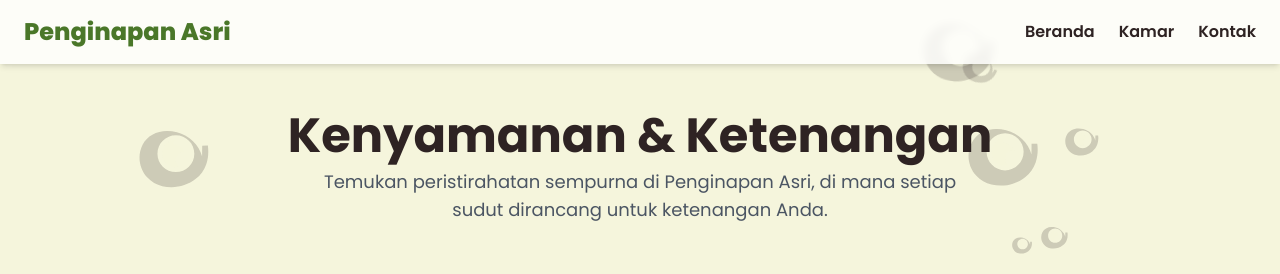
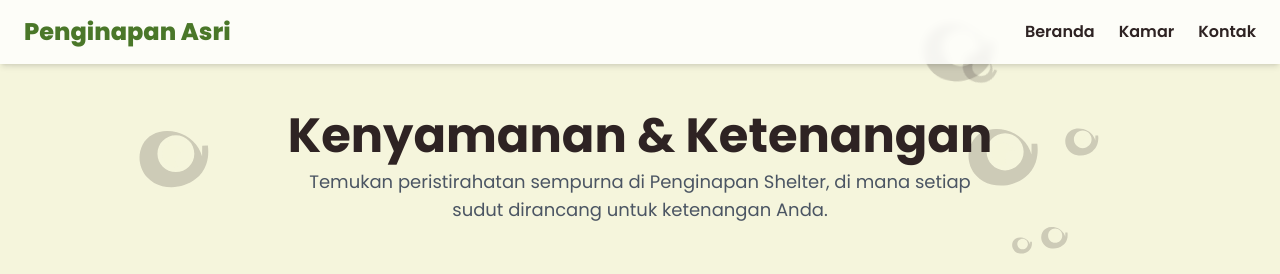
Before and after one commit to ridhoarazzak/Web7, a Next.js app: page / in a window 1280 px wide. Shown: the top 274 px of the page. Built offline with nearby package versions, Linux system fonts and the light colour scheme.

Commit message:
Update page.js

```diff
--- a/app/page.js
+++ b/app/page.js
@@ -11,7 +11,7 @@ export default function Home() {
           Kenyamanan & Ketenangan
         </h1>
         <p className="text-lg text-gray-600 max-w-2xl mx-auto">
-          Temukan peristirahatan sempurna di Penginapan Asri, di mana setiap sudut dirancang untuk ketenangan Anda.
+          Temukan peristirahatan sempurna di Penginapan Shelter, di mana setiap sudut dirancang untuk ketenangan Anda.
         </p>
       </div>
 
```
